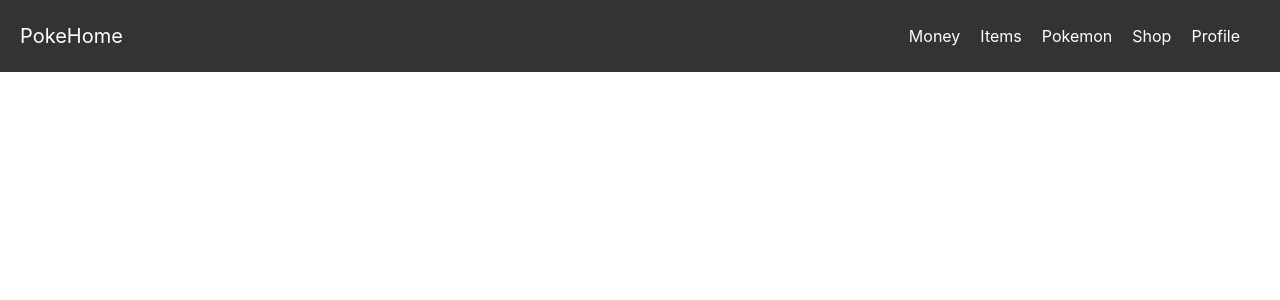
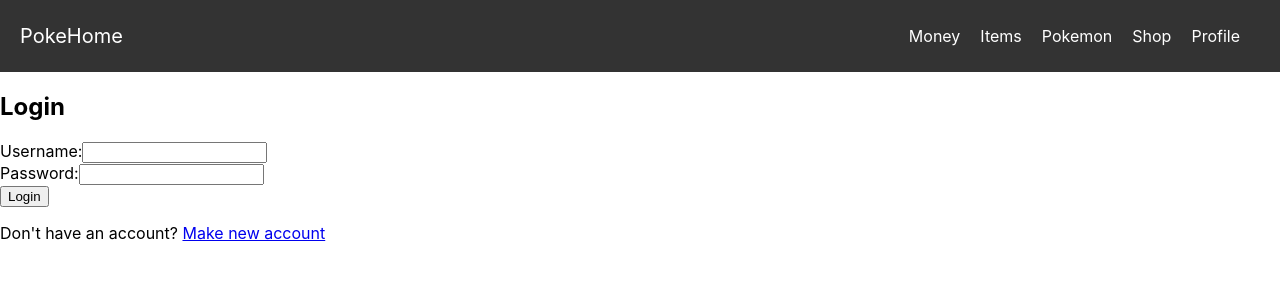
Before and after one commit to ArcticFire45/CS157A-Project, a React (Create React App) app in the folder pokemonfrontend/: page /login in a window 1280 px wide. Shown: the top 300 px of the page. Built offline with nearby package versions, Linux system fonts and the light colour scheme; no server answers.

Commit message:
creating login form

```diff
--- a/pokemonfrontend/src/App.js
+++ b/pokemonfrontend/src/App.js
@@ -1,5 +1,5 @@
 import React, { useState } from "react";
-import { BrowserRouter as Router, Routes, Route } from "react-router-dom";
+import { BrowserRouter as Router, Routes, Route, Navigate } from "react-router-dom";
 import Navbar from "./components/Navbar";
 import MoneyPage from "./components/MoneyPage";
 import ShopPage from "./components/ShopPage";
@@ -8,27 +8,36 @@ import PokemonPage from "./components/PokemonPage";
 import ItemPage from "./components/ItemPage";
 import "./App.css";
 import PostsPage from "./components/PostsPage";
-import usePokemons from "./hooks/usePokemons";
 import SignupForm from "./components/Signup";
+import LoginPage from "./components/LoginPage";
 
 const App = () => {
   const [money, setMoney] = useState(0);
+  const [user, setUser] = useState({username: "", password: "", money: 0});
+  const [loggedIn, setLoggedIn] = useState(false);
 
   return (
     <Router>
       <>
         <Navbar />
         <Routes>
+        <Route
+            path="/"
+            element={loggedIn ? <PostsPage /> : <Navigate to="/login" />}
+          />
           <Route
-            path="/"
-            element={<PostsPage />}
+            path="/money"
+            element={loggedIn ? <MoneyPage money={money} setMoney={setMoney} /> : <Navigate to="/login" />}
           />
-          <Route path="/money" element={<MoneyPage money={money} setMoney={setMoney} />} />
-          <Route path="/pokemon" element={<PokemonPage />} />
+          <Route
+            path="/pokemon"
+            element={loggedIn ? <PokemonPage /> : <Navigate to="/login" />}
+          />
           <Route path="/signup" element={<SignupForm />} />
-          <Route path="/shop" element={<ShopPage />} />
-          <Route path="/profile" element={<ProfilePage trainerName="Kevin" trainerImage="https://via.placeholder.com/300" team={usePokemons()}/>} />
-          <Route path="/items" element={<ItemPage />} />
+          <Route path="/login" element={<LoginPage setLoggedIn={setLoggedIn} setUser={setUser} />} />
+          <Route path="/shop" element={loggedIn ? <ShopPage /> : <Navigate to="/login" />} />
+          <Route path="/profile" element={loggedIn ? <ProfilePage trainerName="Kevin" trainerImage="https://via.placeholder.com/300" /> : <Navigate to="/login" />} />
+          <Route path="/items" element={loggedIn ? <ItemPage /> : <Navigate to="/login" />} />
         </Routes>
       </>
     </Router>
--- /dev/null
+++ b/pokemonfrontend/src/components/LoginPage.js
@@ -0,0 +1,58 @@
+import React, { useState, useEffect } from 'react';
+import axios from 'axios';
+import { Link, useNavigate } from 'react-router-dom';
+
+function LoginPage({ setLoggedIn, setUser }) {
+    const [username, setUsername] = useState('');
+    const [password, setPassword] = useState('');
+    const [loginStatus, setLoginStatus] = useState('');
+    const navigate = useNavigate();
+
+    const handleSubmit = async (e) => {
+        e.preventDefault();
+        try {
+            const response = await axios.get(`http://localhost:8080/login/${username}/${password}`);
+            if (response.data !== null) {
+                setLoginStatus('Login successful');
+                setLoggedIn(true);
+                setUser(response.data);
+            } else {
+                setLoginStatus('Invalid username or password');
+            }
+        } catch (error) {
+            console.error('Error logging in:', error);
+            setLoginStatus('Error logging in');
+        }
+    };
+
+    useEffect(() => {
+        let timeout;
+        if (loginStatus === 'Login successful') {
+            timeout = setTimeout(() => {
+                navigate('/');
+            }, 1000);
+        }
+        return () => clearTimeout(timeout);
+    }, [loginStatus, navigate]);
+
+    return (
+        <div>
+            <h2>Login</h2>
+            <form onSubmit={handleSubmit}>
+                <div>
+                    <label>Username:</label>
+                    <input type="text" value={username} onChange={(e) => setUsername(e.target.value)} />
+                </div>
+                <div>
+                    <label>Password:</label>
+                    <input type="password" value={password} onChange={(e) => setPassword(e.target.value)} />
+                </div>
+                <button type="submit">Login</button>
+            </form>
+            {loginStatus && <p>{loginStatus}</p>}
+            <p>Don't have an account? <Link to="/signup">Make new account</Link></p>
+        </div>
+    );
+}
+
+export default LoginPage;
--- a/pokemonfrontend/src/components/ProfilePage.js
+++ b/pokemonfrontend/src/components/ProfilePage.js
@@ -1,7 +1,9 @@
 import React from 'react';
 import Card from './Card';
+import usePokemons from '../hooks/usePokemons';
 
-const ProfilePage = ({ trainerName, trainerImage, team }) => {
+const ProfilePage = ({ trainerName, trainerImage }) => {
+  const team = usePokemons();
   return (
     <div style={{ textAlign: 'center' }}>
       <h1>{trainerName}'s Profile</h1>
```
Also changed, not shown: 2 other files (tests, documents, lock files or other folders).
